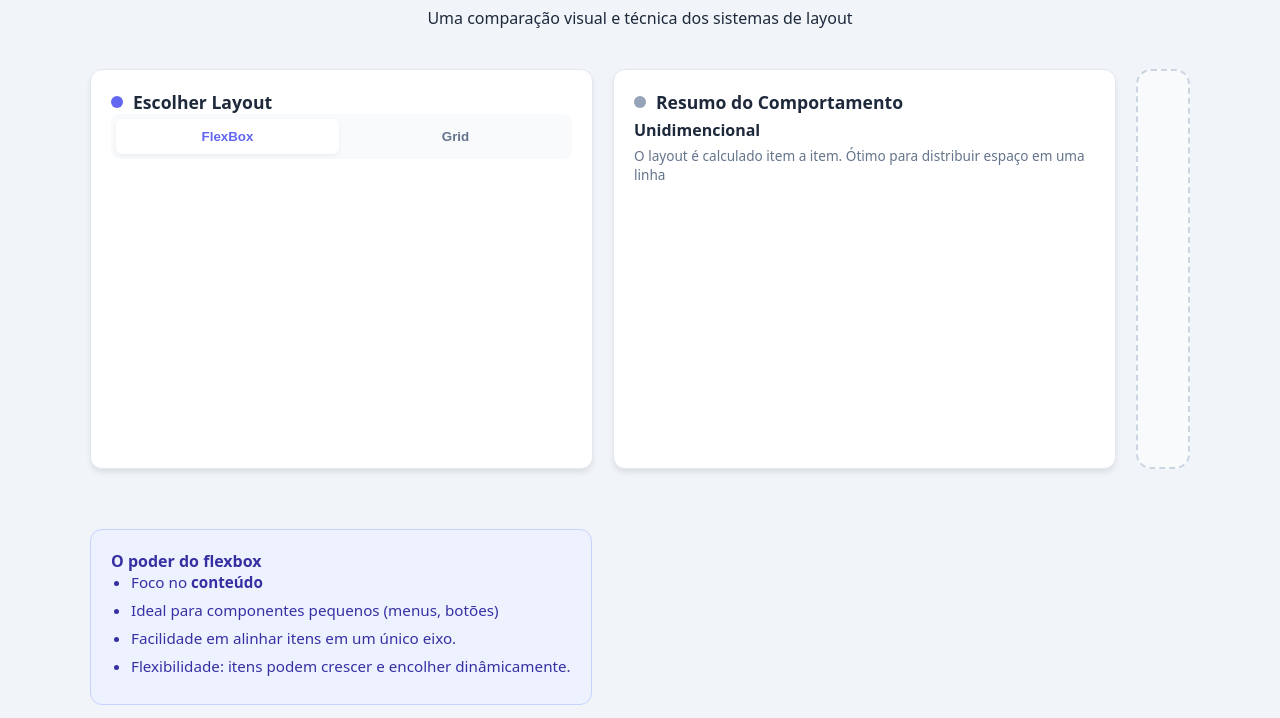
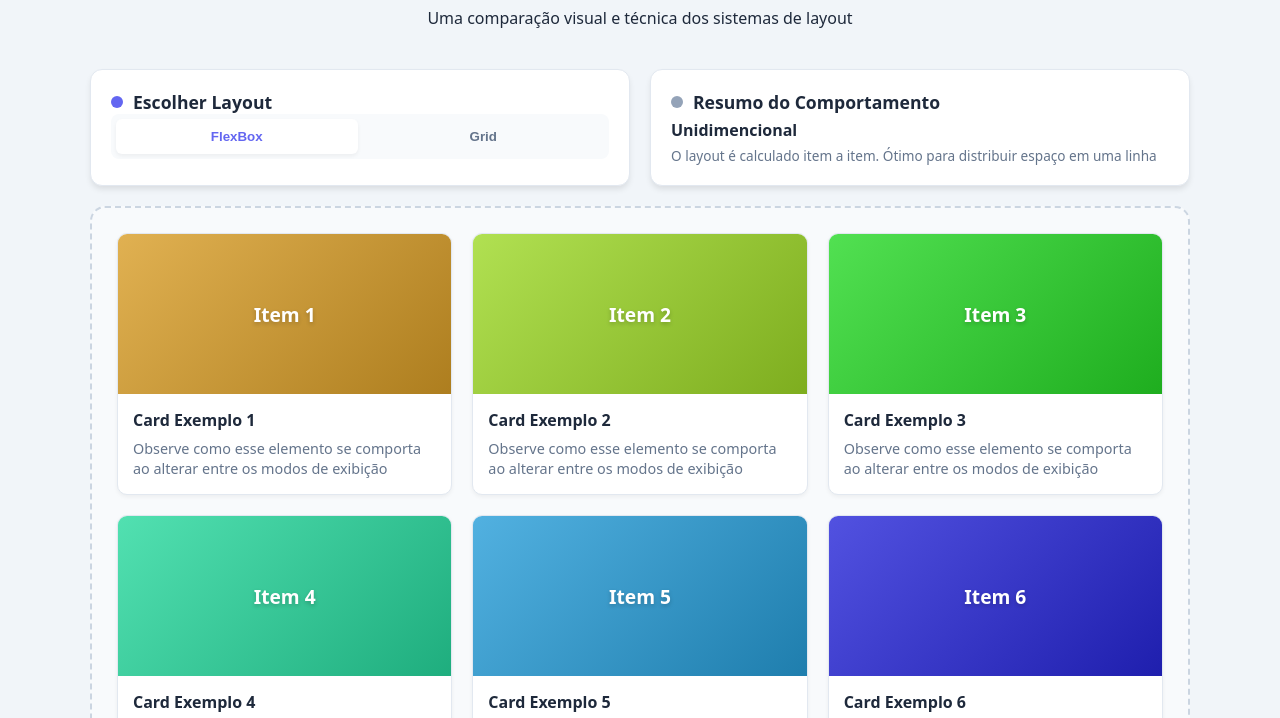
Before and after one commit to Yaswaiedly/Projeto_Frontend, a plain HTML site: page index.html in a window 1280 px wide. Shown: the part 78-796 px from the top of the page. Drawn offline with Linux system fonts and the light colour scheme.

Commit message:
Atualização Js

```diff
--- a/informativo.html
+++ b/index.html
@@ -3,9 +3,9 @@
 <head>
     <meta charset="UTF-8">
     <meta name="viewport" content="width=device-width, initial-scale=1.0">
-    <link rel="stylesheet" href="style_informativo.css">
+    <link rel="stylesheet" href="./style.css">
     <script src="./script.js" defer></script>
-    <title>FlexBOX</title>
+    <title>Flexbox</title>
 </head>
 <body>
     <main class="wrapper">
--- /dev/null
+++ b/script.js
@@ -0,0 +1,38 @@
+const container = document.getElementById("demoContainer");
+const btnFlex = document.getElementById("btnFlex");
+const btnGrid =document.getElementById ("btnGrid");
+const txtAxis = document.getElementById ("txtAxis");
+const txtIdeal = document.getElementById ("txtIdeal");
+
+const itens = 8;
+for (let i=1; i <=itens; i++){
+    const iten = document.createElement("div");
+    iten.className = 'gallery-item'
+    const hue = (i * 40) % 360;
+
+    iten.innerHTML = `
+    <div class="img-box" style="background: linear-gradient(135deg, hsl(${hue}, 70%, 60%), hsl(${hue}, 70%, 40%))">
+        Item ${i}
+        </div>
+        <div class="content-box">
+            <h4>Card Exemplo ${i}</h4>
+            <p>Observe como esse elemento se comporta ao alterar entre os modos de exibição</p>
+            </div>
+    `;
+    container.appendChild(iten);
+
+    function setMode(mode){
+        if(mode === 'Flex'){
+                container.className = "demo-container mode-flex";
+                btnFlex.classList.add =("active-grid");
+                btnGrid.classList.remove("active-grid");
+
+                txtAxis.innerText = "Unidimensional (linha)";
+                txtIdeal.innerText ="O layout é calculado item a item. Ótimo para distribuir espaço em uma linha";
+
+        } else {
+
+        }
+
+    }
+}
```
Also changed, not shown: style.css (renamed from style_informativo.css).
